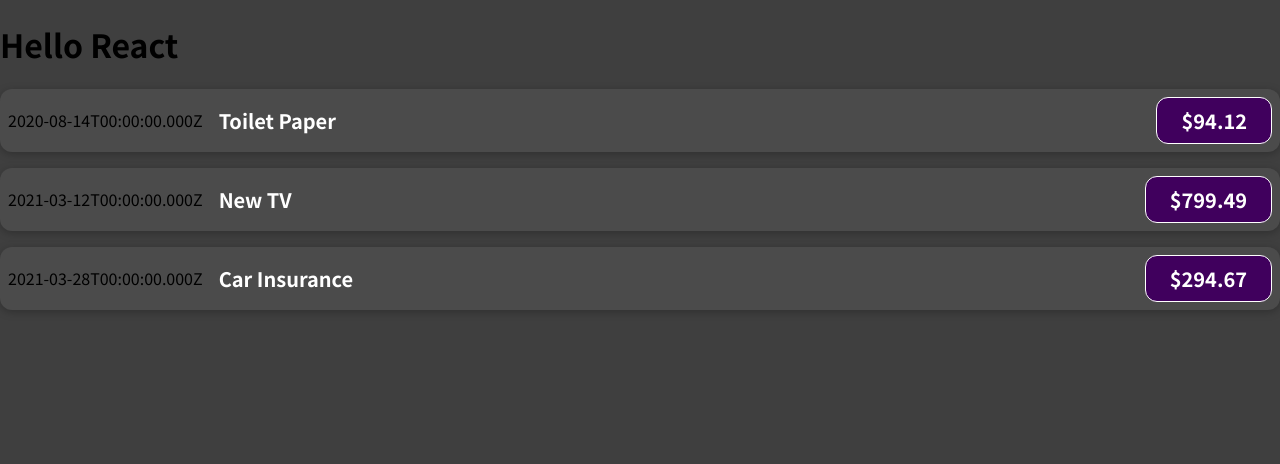
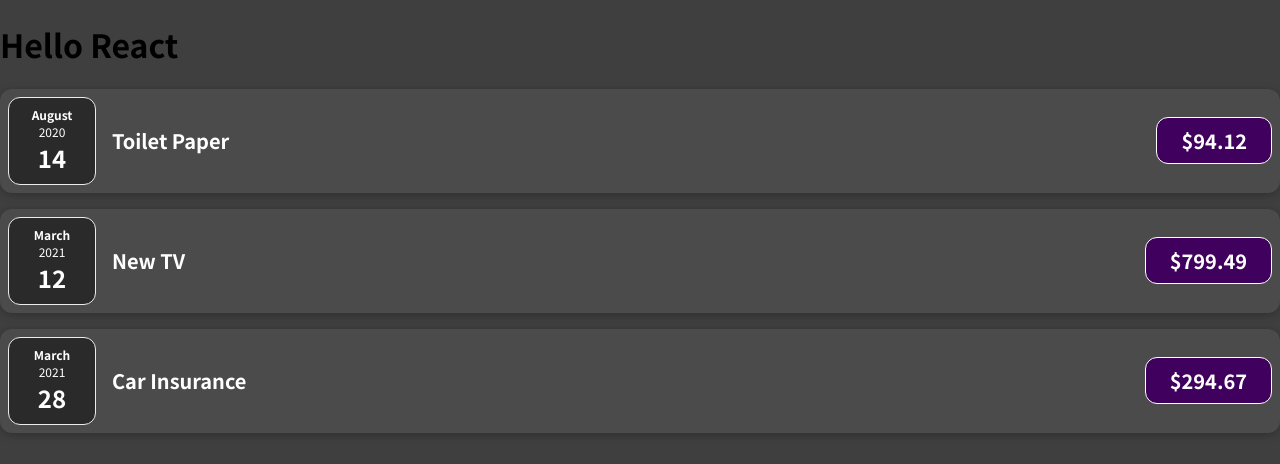
Before and after one commit to ikembakwem/expenses-app, a React (Create React App) app: page / in a window 1280 px wide. Shown: the top 464 px of the page. Built offline with nearby package versions, Linux system fonts and the light colour scheme.

Commit message:
Split ExpenseItem component and created ExpenseDate component

```diff
--- /dev/null
+++ b/src/components/ExpenseDate.css
@@ -0,0 +1,26 @@
+.expense-date {
+  display: flex;
+  flex-direction: column;
+  width: 5.5rem;
+  height: 5.5rem;
+  border: 1px solid #ececec;
+  background-color: #2a2a2a;
+  color: white;
+  border-radius: 12px;
+  align-items: center;
+  justify-content: center;
+}
+
+.expense-date__month {
+  font-size: 0.75rem;
+  font-weight: bold;
+}
+
+.expense-date__year {
+  font-size: 0.75rem;
+}
+
+.expense-date__day {
+  font-size: 1.5rem;
+  font-weight: bold;
+}
--- /dev/null
+++ b/src/components/ExpenseDate.jsx
@@ -0,0 +1,17 @@
+import './ExpenseDate.css';
+
+const ExpenseDate = ({ date }) => {
+  const month = date.toLocaleString('en-US', { month: 'long' });
+  const day = date.toLocaleString('en-US', { day: '2-digit' });
+  const year = date.getFullYear();
+
+  return (
+    <div className="expense-date">
+      <div className="expense-date__month">{month}</div>
+      <div className="expense-date__year">{year}</div>
+      <div className="expense-date__day">{day}</div>
+    </div>
+  );
+};
+
+export default ExpenseDate;
--- a/src/components/ExpenseItem.jsx
+++ b/src/components/ExpenseItem.jsx
@@ -1,19 +1,15 @@
+import ExpenseDate from './ExpenseDate';
 import './ExpenseItem.css';
 
-const ExpenseItem = ({ title, amount, date }) => {
-  //   const expenseDate = new Date(2022, 10, 14);
-  //   const expenseTitle = 'Car Insurance';
-  //   const expenseAmount = 294.67;
+const ExpenseItem = ({ title, amount, date }) => (
+  <div className="expense-item">
+    <ExpenseDate date={date} />
 
-  return (
-    <div className="expense-item">
-      <div>{date.toISOString()}</div>
-      <div className="expense-item__description">
-        <h2>{title}</h2>
-        <div className="expense-item__price">${amount}</div>
-      </div>
+    <div className="expense-item__description">
+      <h2>{title}</h2>
+      <div className="expense-item__price">${amount}</div>
     </div>
-  );
-};
+  </div>
+);
 
 export default ExpenseItem;
```
Also changed, not shown: 1 other file (tests, documents, lock files or other folders).
